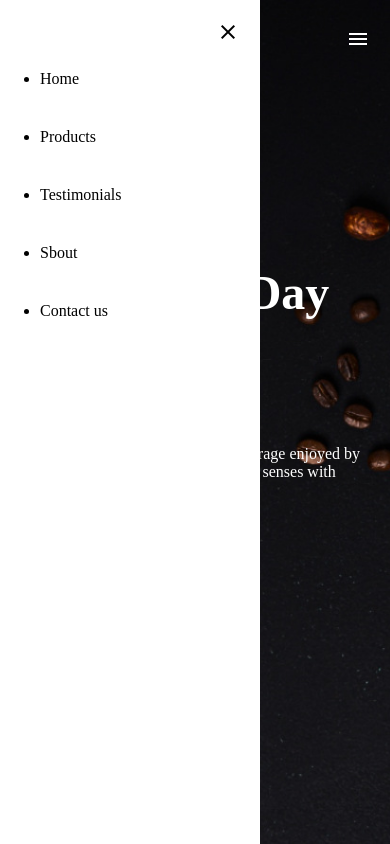
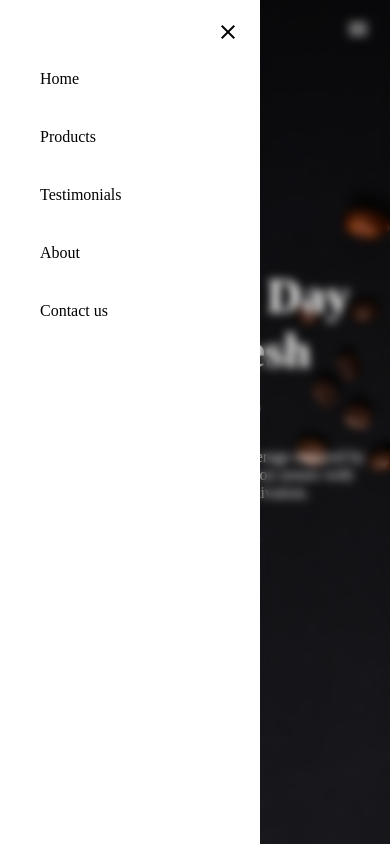
Before and after one commit to mcalisadeghi/simple-coffee-shop-web-2, a plain HTML site: page index.html in a window 390 px wide. Both pictures are taken after a click on the element "menu". Drawn offline with nearby package versions, Linux system fonts and the light colour scheme.

Commit message:
finish  project

```diff
--- a/index.html
+++ b/index.html
@@ -10,7 +10,7 @@
 <body>
     <header>
         <nav class="navbar">
-            <a href="#" class="logo">Coffee <span.</span></a>
+            <a href="#" class="logo">Coffee <span>.</span></a>
             <ul class="menu-links">
                 <span id="close-menu-btn" class="material-symbols-outlined">close</span>
                 <li>
@@ -23,7 +23,7 @@
                         <a href="#">Testimonials</a>
                     </li>
                     <li>
-                        <a href="#">Sbout</a>
+                        <a href="#">About</a>
                     </li>
                     <li>
                         <a href="#">Contact us</a>
--- a/style/style.css
+++ b/style/style.css
@@ -3,6 +3,7 @@
     padding: 0;
     box-sizing: border-box;
 }
+
 body{
     height: 100vh;
     background: url(/assets/hero-bg.jpg) center/cover;
@@ -32,6 +33,7 @@ header .navbar{
 .navbar .menu-links{
     display: flex;
     gap: 40px;
+    list-style: none;
 }
 .navbar a{
     color: #fff;
@@ -90,13 +92,25 @@ header .navbar{
     top: 20px;
     cursor: pointer;
 }
-@media screen and (max-width: 900px){
+@media screen and (max-width: 900px) {
+    header{
+        padding: 10px 20px;
+    }
+    header.shwo-mobile-menu::before{
+        content: "";
+        position: fixed;
+        left: 0;
+        top: 0;
+        width: 100%;
+        height: 100%;
+        backdrop-filter: blur(5px);
+    }
     #close-menu-btn, #menu-btn{
         display: block;
     }
     .navbar .menu-links{
         position: fixed;
-        left: -260;
+        left: -260px;
         top: 0;
         flex-direction: column;
         width: 260px;
@@ -111,5 +125,11 @@ header .navbar{
     .navbar a{
         color: #000;
     }
+    .hero-section .content{
+        text-align: center;
+    }
+    .hero-section .content button{
+        padding: 9px 18px;
+    }
 
 }
```
